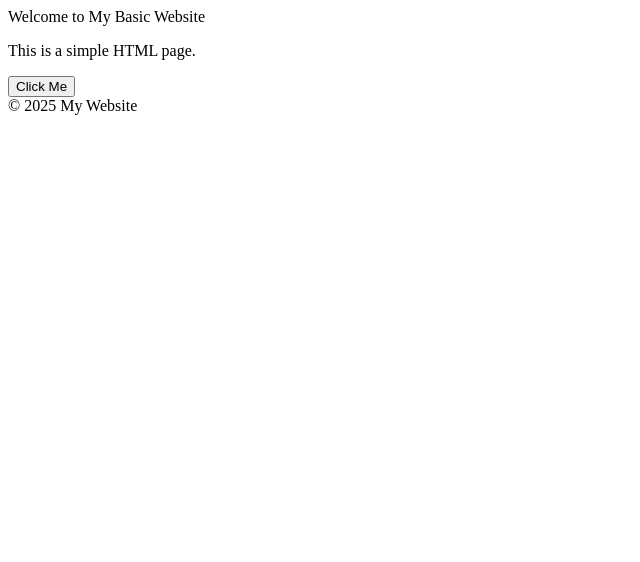
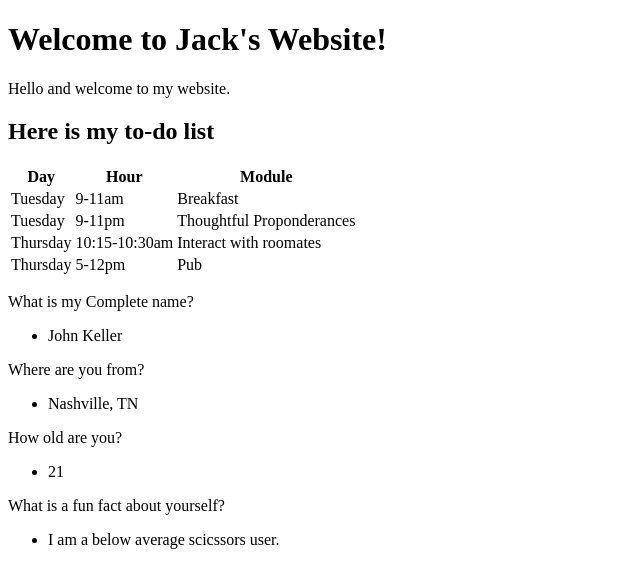
Before and after one commit to hokagejack/test-repo123, a plain HTML site: page index.html in a window 1280 px wide. Shown: the top 562 px of the page, without its empty margins (0-640 px from the left). Drawn offline with Linux system fonts and the light colour scheme.

Commit message:
Update index.html

```diff
--- a/index.html
+++ b/index.html
@@ -1,20 +1,50 @@
 <!DOCTYPE html>
-<html lang="en">
-<head>
-    <meta charset="UTF-8">
-    <meta name="viewport" content="width=device-width, initial-scale=1.0">
-    <title>Basic Website</title>
-</head>
+<html>
+    <head>
+        <title>Example Website</title>
+        <link>
+    </head>
 <body>
-    <header>
-        Welcome to My Basic Website
-    </header>
-    <section>
-        <p>This is a simple HTML page.</p>
-        <button onclick="alert('Hello, world!')">Click Me</button>
-    </section>
-    <footer>
-        &copy; 2025 My Website
-    </footer>
+    <h1>Welcome to Jack's Website!</h1>
+    <p>Hello and welcome to my website.</p>
+    <h2>Here is my to-do list</h2>
+    <table>
+        <tr>
+            <th>Day</th>
+            <th>Hour</th>
+            <th>Module</th>
+        </tr>
+        <tr>
+            <td>Tuesday</td>
+            <td>9-11am</td>
+            <td>Breakfast</td>
+        </tr>
+        <tr>
+            <td>Tuesday</td>
+            <td>9-11pm</td>
+            <td>Thoughtful Proponderances</td>
+        </tr>
+        <tr>
+            <td>Thursday</td>
+            <td>10:15-10:30am</td>
+            <td>Interact with roomates</td>
+        </tr>
+        <tr>
+            <td>Thursday</td>
+            <td>5-12pm </td>
+            <td>Pub</td>
+        </tr>
+    </table>
+
+    <p>What is my Complete name?</p>
+    <ul><li>John Keller</li></ul>
+    <p>Where are you from?</p>
+    <ul><li> Nashville, TN</li></ul>
+    <p>How old are you?</p>
+    <ul><li>21</li></ul>
+    <p>What is a fun fact about yourself?</p>
+    <ul><li>I am a below average scicssors user.</li></ul>
+    <img src = "IMG_6569.JPG " width="400" height="500">
 </body>
+
 </html>
```
